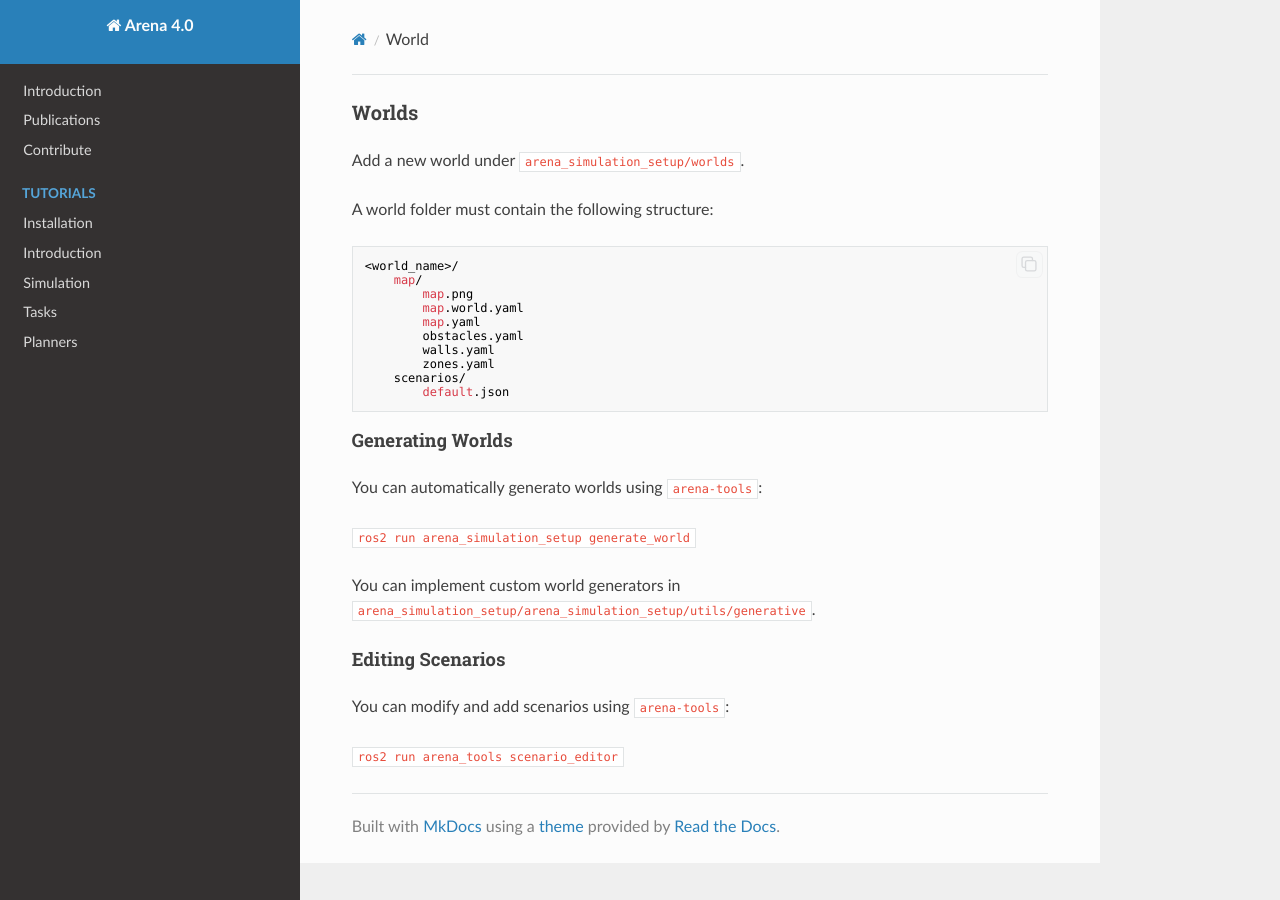
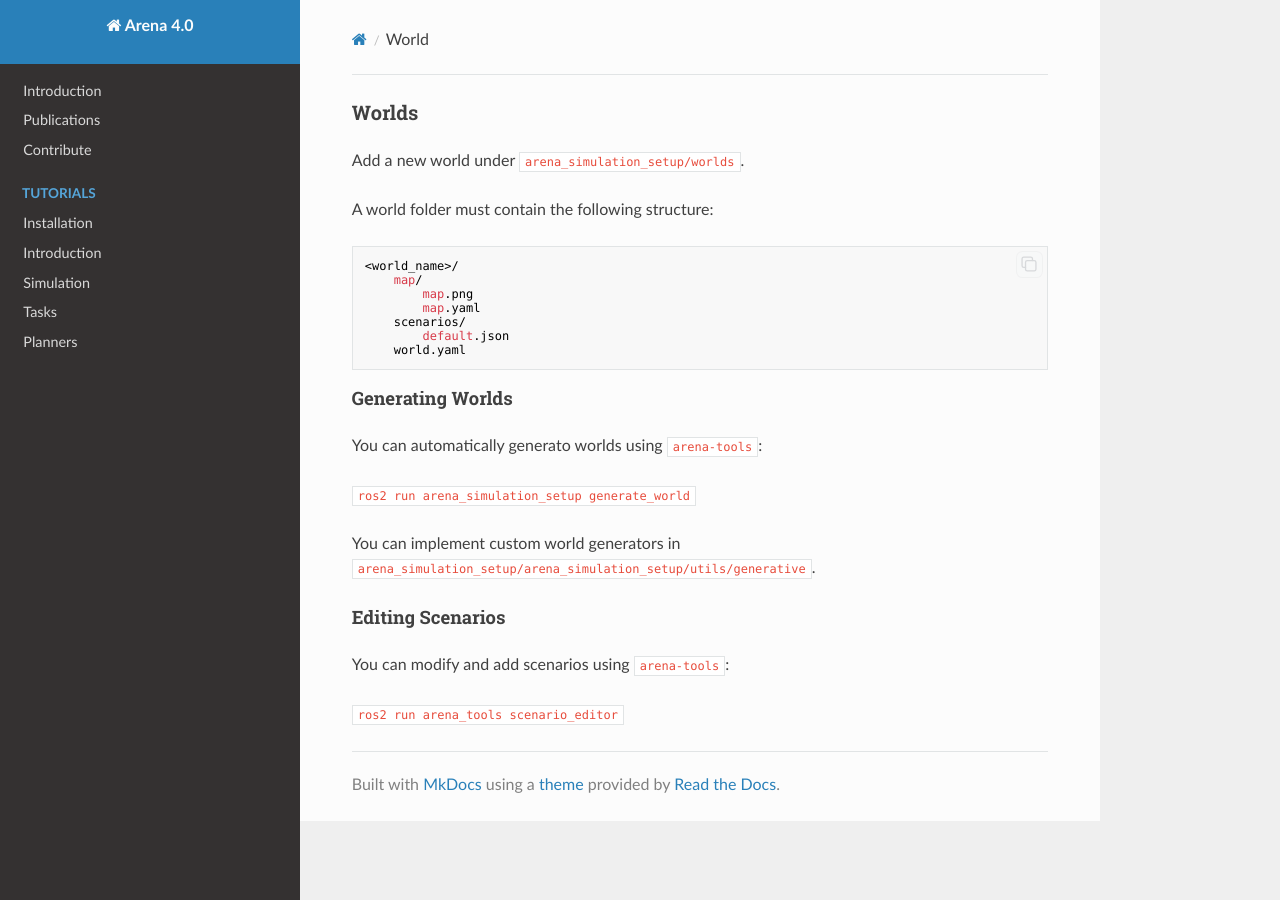
Before and after one commit to Arena-Rosnav/.github, an MkDocs documentation site: the page built from docs/tutorials/simulation/world.md, in a window 1280 px wide. Built offline with MkDocs 1.6.1, drawn with Linux system fonts in a browser that asks for light colours; nearby versions of some CDN libraries; comment, search, counter and statistics services are not loaded.

Commit message:
Update world.md

````diff
--- a/docs/tutorials/simulation/world.md
+++ b/docs/tutorials/simulation/world.md
@@ -8,13 +8,10 @@ A world folder must contain the following structure:
 <world_name>/
     map/
         map.png
-        map.world.yaml
         map.yaml
-        obstacles.yaml
-        walls.yaml
-        zones.yaml
     scenarios/
         default.json
+    world.yaml
 ```
 
 #### Generating Worlds
````
